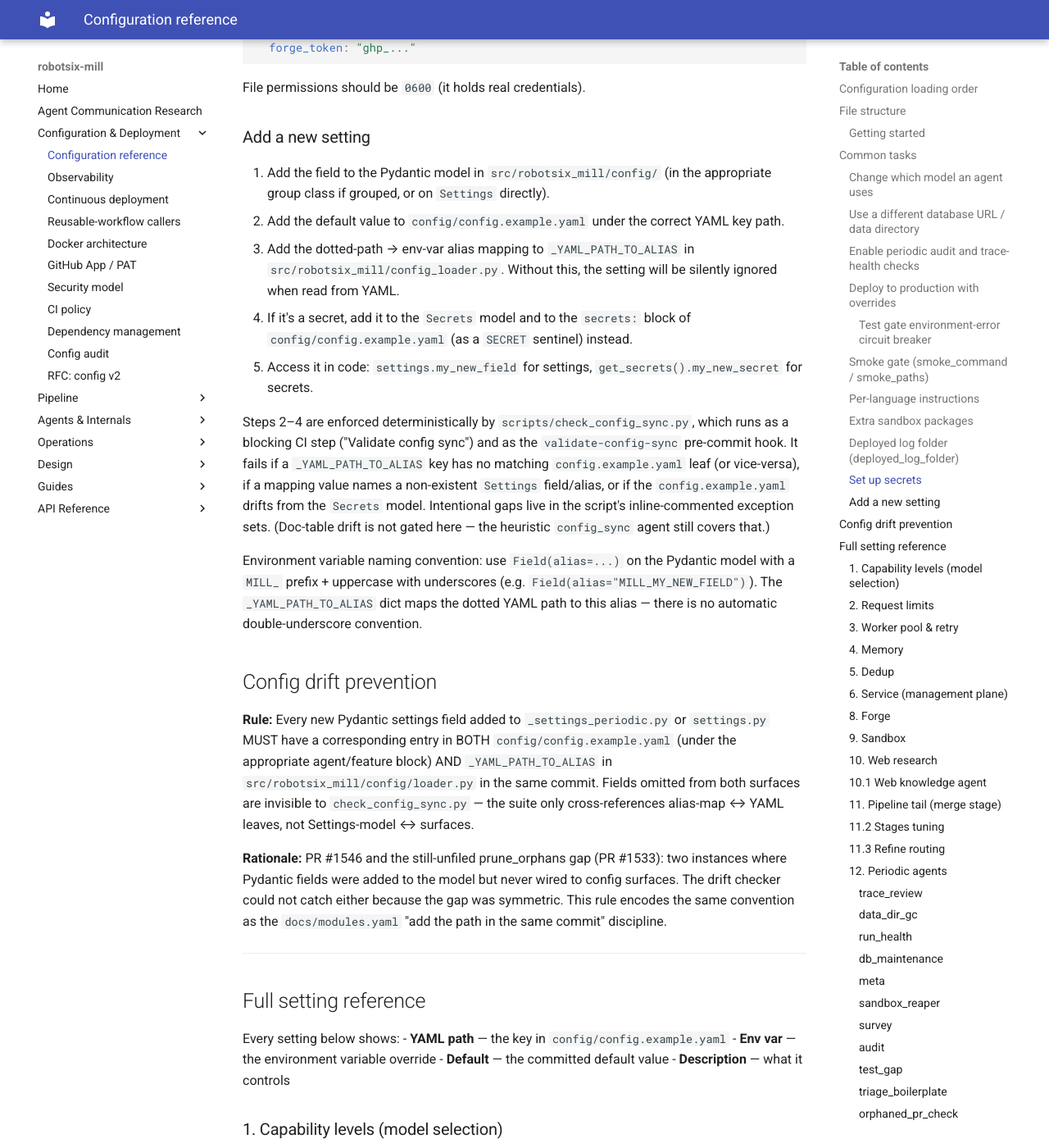
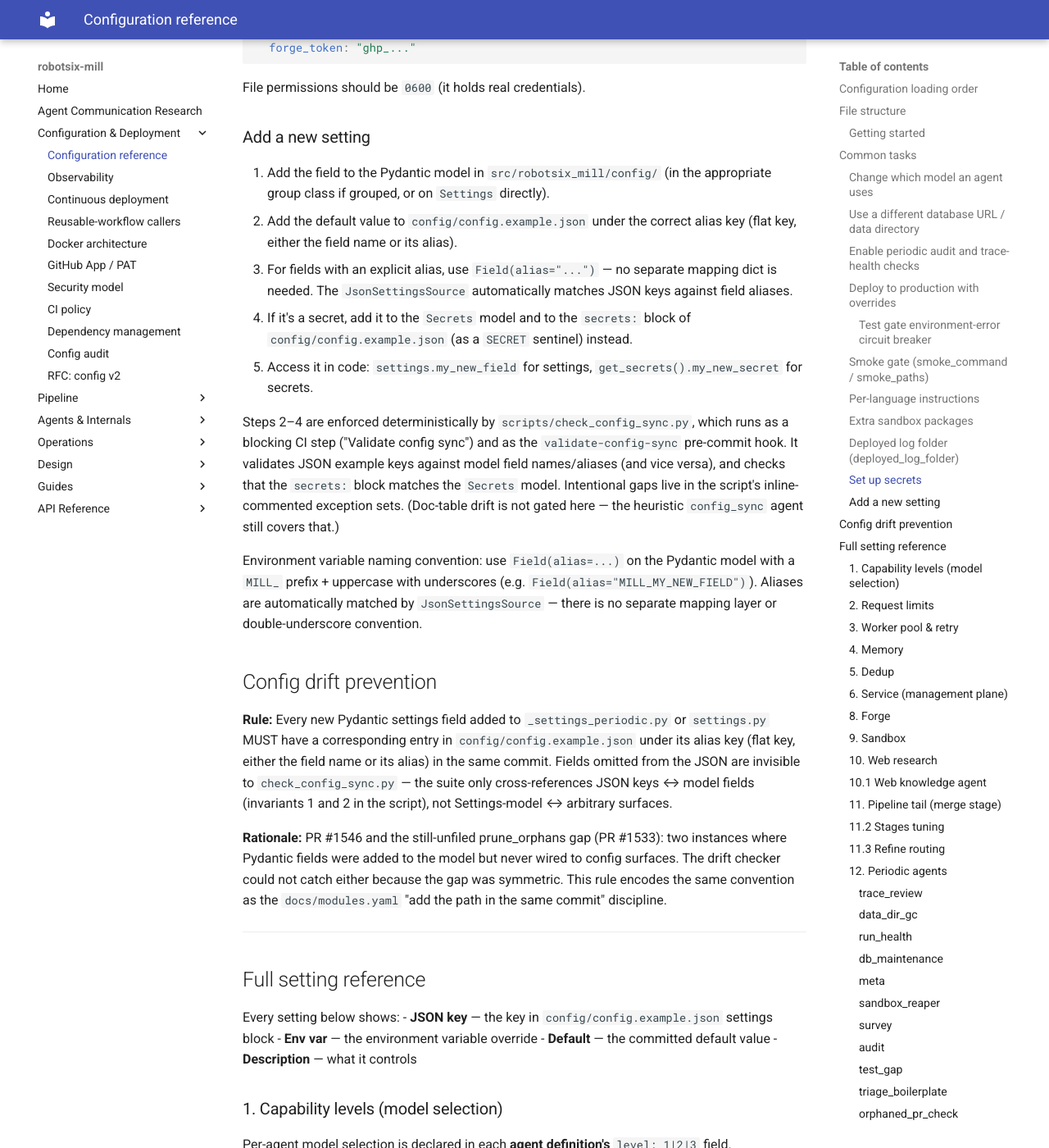
Before and after one commit to damien-robotsix/robotsix-mill, an MkDocs documentation site: the page built from docs/configuration.md, in a window 1280 px wide and 1400 px high, scrolled down 5853 px. Shown: the whole window at 82% size. Built offline with MkDocs 1.6.1 and Material for MkDocs 9.7.7, drawn with Linux system fonts in a browser that asks for light colours.

Commit message:
mill: config drift: stale `_YAML_PATH_TO_ALIAS` docs in "Add a new setting" section (20260703T111444Z-config-drift-stale-yaml-path-to-alias-do-f347)

```diff
--- a/docs/configuration.md
+++ b/docs/configuration.md
@@ -289,42 +289,40 @@ File permissions should be `0600` (it holds real credentials).
 
 1. Add the field to the Pydantic model in `src/robotsix_mill/config/`
    (in the appropriate group class if grouped, or on `Settings` directly).
-2. Add the default value to `config/config.example.yaml` under the
-   correct YAML key path.
-3. Add the dotted-path → env-var alias mapping to
-   `_YAML_PATH_TO_ALIAS` in `src/robotsix_mill/config_loader.py`.
-   Without this, the setting will be silently ignored when read from YAML.
+2. Add the default value to `config/config.example.json` under the
+   correct alias key (flat key, either the field name or its alias).
+3. For fields with an explicit alias, use `Field(alias="...")` — no
+   separate mapping dict is needed. The `JsonSettingsSource` automatically
+   matches JSON keys against field aliases.
 4. If it's a secret, add it to the `Secrets` model and to the `secrets:`
-   block of `config/config.example.yaml` (as a `SECRET` sentinel) instead.
+   block of `config/config.example.json` (as a `SECRET` sentinel) instead.
 5. Access it in code: `settings.my_new_field` for settings,
    `get_secrets().my_new_secret` for secrets.
 
 Steps 2–4 are enforced deterministically by
 `scripts/check_config_sync.py`, which runs as a blocking CI step
 ("Validate config sync") and as the `validate-config-sync` pre-commit
-hook. It fails if a `_YAML_PATH_TO_ALIAS` key has no matching
-`config.example.yaml` leaf (or vice-versa), if a mapping value names a
-non-existent `Settings` field/alias, or if the `config.example.yaml`
-drifts from the `Secrets` model. Intentional gaps live in the script's
+hook. It validates JSON example keys against model field names/aliases
+(and vice versa), and checks that the `secrets:` block matches the
+`Secrets` model. Intentional gaps live in the script's
 inline-commented exception sets. (Doc-table drift is not gated here —
 the heuristic `config_sync` agent still covers that.)
 
 Environment variable naming convention: use `Field(alias=...)` on the
 Pydantic model with a `MILL_` prefix + uppercase with underscores
-(e.g. `Field(alias="MILL_MY_NEW_FIELD")`).  The `_YAML_PATH_TO_ALIAS`
-dict maps the dotted YAML path to this alias — there is no automatic
+(e.g. `Field(alias="MILL_MY_NEW_FIELD")`).  Aliases are automatically
+matched by `JsonSettingsSource` — there is no separate mapping layer or
 double-underscore convention.
 
 ## Config drift prevention
 
 **Rule:** Every new Pydantic settings field added to
 `_settings_periodic.py` or `settings.py` MUST have a corresponding
-entry in BOTH `config/config.example.yaml` (under the appropriate
-agent/feature block) AND `_YAML_PATH_TO_ALIAS` in
-`src/robotsix_mill/config/loader.py` in the same commit. Fields
-omitted from both surfaces are invisible to `check_config_sync.py` —
-the suite only cross-references alias-map ↔ YAML leaves, not
-Settings-model ↔ surfaces.
+entry in `config/config.example.json` under its alias key (flat key,
+either the field name or its alias) in the same commit. Fields
+omitted from the JSON are invisible to `check_config_sync.py` —
+the suite only cross-references JSON keys ↔ model fields (invariants
+1 and 2 in the script), not Settings-model ↔ arbitrary surfaces.
 
 **Rationale:** PR #1546 and the still-unfiled prune_orphans gap
 (PR #1533): two instances where Pydantic fields were added to the
@@ -338,7 +336,7 @@ the same commit" discipline.
 ## Full setting reference
 
 Every setting below shows:
-- **YAML path** — the key in `config/config.example.yaml`
+- **JSON key** — the key in `config/config.example.json` settings block
 - **Env var** — the environment variable override
 - **Default** — the committed default value
 - **Description** — what it controls
```
Also changed, not shown: CHANGELOG.md (+1 -0 lines).
